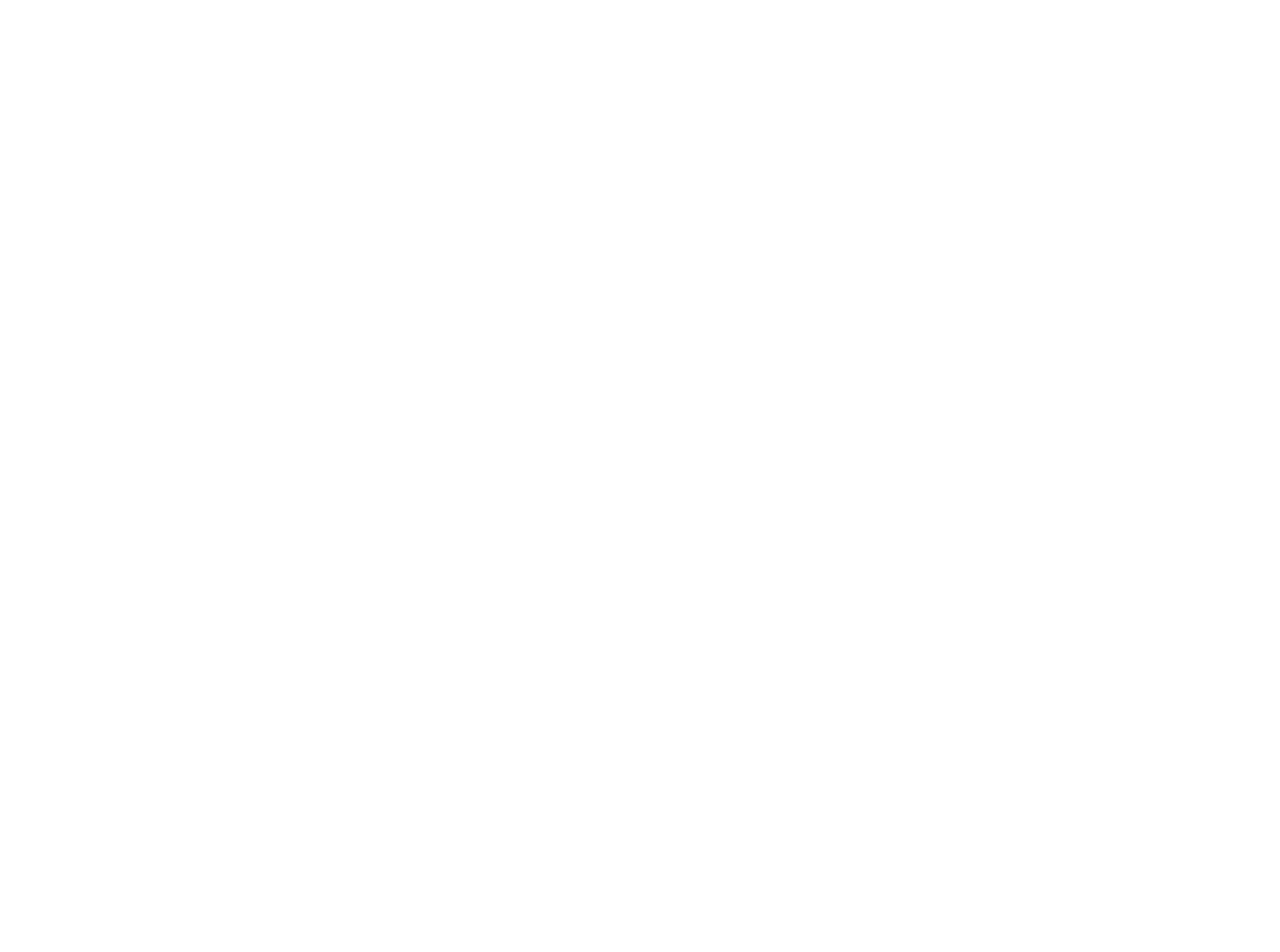
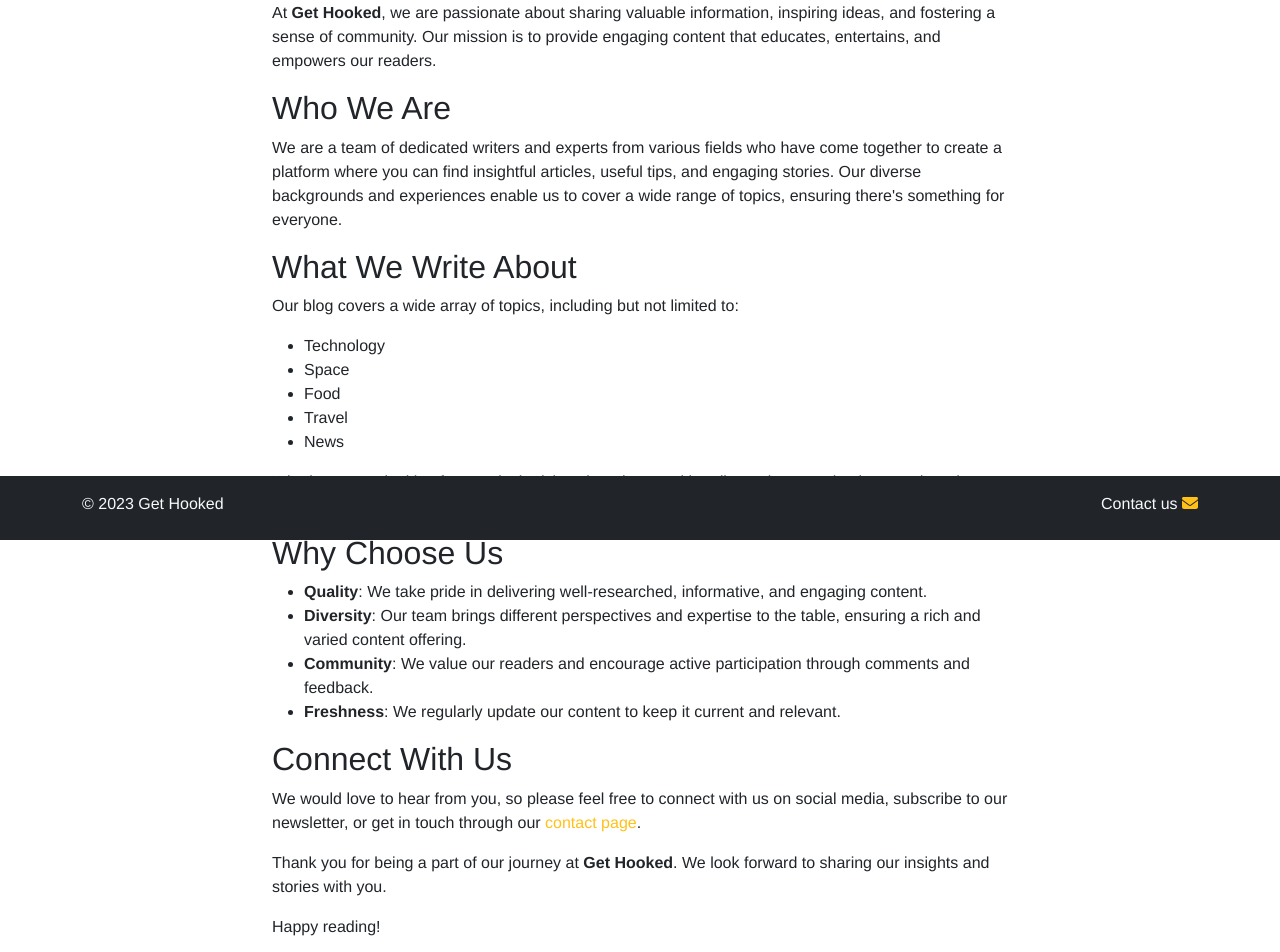
Before and after one commit to Pawankumar-shedage/Blog-App-Client-Side, a React (Vite) app: page /about in a window 1280 px wide. Before the commit this address had no page. Shown: the part 260-1212 px from the top of the page. Before the commit the page ends 800 px from the top, so only its background shows below. Built offline with nearby package versions, Linux system fonts and the light colour scheme.

Commit message:
About Page completed

```diff
--- a/src/App.jsx
+++ b/src/App.jsx
@@ -9,6 +9,7 @@
 import { UserProfile } from "./Components/UserProfile";
 import { PrivateRoute } from "./Components/PrivateRoute";
 import { ShowBlogs } from "./Components/ShowBlogs";
+import { About } from "./pages/About";
 
 function App() {
   return (
@@ -18,7 +19,9 @@
           <Route index element={<Home />}></Route>
           <Route path="/login" element={<Login />}></Route>
           <Route path="/register" element={<Register />}></Route>
+          <Route path="/about" element={<About />}></Route>
 
+          {/* Private Routes-- needs log in */}
           <Route path="/dashboard" element={<PrivateRoute />}>
             <Route path="blogPosts" element={<ShowBlogs />}></Route>
             <Route path="createPost" element={<CreatePost />}></Route>
--- a/src/Components/Footer.jsx
+++ b/src/Components/Footer.jsx
@@ -29,7 +29,7 @@
           <p>&copy; 2023 Get Hooked</p>
           &nbsp;
           <p>
-            Connect with us{" "}
+            Contact us{" "}
             <FontAwesomeIcon
               icon={faEnvelope}
               onClick={handleEmail}
--- a/src/Components/MyNavbar.jsx
+++ b/src/Components/MyNavbar.jsx
@@ -48,7 +48,7 @@
                 </Link>
               </li>
               <li className="nav-item">
-                <Link className="nav-link fw-semibold" to="/">
+                <Link className="nav-link fw-semibold" to="/about">
                   About
                 </Link>
               </li>
--- /dev/null
+++ b/src/pages/About.jsx
@@ -0,0 +1,110 @@
+/* eslint-disable react/no-unescaped-entities */
+import { Base } from "../Components/Base";
+
+export const About = () => {
+  const handleContact = () => {
+    const recipientMail = "pawankumarshedage@gmail.com";
+    const mailTo = `mailto:${recipientMail}`;
+
+    const gotoMail = window.open("", "_blank");
+    gotoMail.window.location.href = mailTo;
+
+    console.log("hel");
+  };
+  return (
+    <>
+      <Base>
+        <br />
+        <div className="container mb-5">
+          <div className="row">
+            <div className="col-md-8 offset-md-2">
+              <h1 className="text-center">About Us</h1>
+              <br />
+              <h4 className="text-center">
+                Welcome to <strong>Get Hooked</strong>!
+              </h4>
+
+              <h2 className="fw-light">Our Mission</h2>
+              <p>
+                At <strong>Get Hooked</strong>, we are passionate about sharing
+                valuable information, inspiring ideas, and fostering a sense of
+                community. Our mission is to provide engaging content that
+                educates, entertains, and empowers our readers.
+              </p>
+
+              <h2 className="fw-light">Who We Are</h2>
+              <p>
+                We are a team of dedicated writers and experts from various
+                fields who have come together to create a platform where you can
+                find insightful articles, useful tips, and engaging stories. Our
+                diverse backgrounds and experiences enable us to cover a wide
+                range of topics, ensuring there's something for everyone.
+              </p>
+
+              <h2 className="fw-light">What We Write About</h2>
+              <p className="fw-light">
+                Our blog covers a wide array of topics, including but not
+                limited to:
+              </p>
+              <ul>
+                <li>Technology</li>
+                <li>Space</li>
+                <li>Food</li>
+                <li>Travel</li>
+                <li>News</li>
+              </ul>
+              <p>
+                Whether you're looking for practical advice, thought-provoking
+                discussions, or simply a good read, we've got you covered.
+              </p>
+
+              <h2 className="fw-light">Why Choose Us</h2>
+              <ul>
+                <li>
+                  <strong>Quality</strong>: We take pride in delivering
+                  well-researched, informative, and engaging content.
+                </li>
+                <li>
+                  <strong>Diversity</strong>: Our team brings different
+                  perspectives and expertise to the table, ensuring a rich and
+                  varied content offering.
+                </li>
+                <li>
+                  <strong>Community</strong>: We value our readers and encourage
+                  active participation through comments and feedback.
+                </li>
+                <li>
+                  <strong>Freshness</strong>: We regularly update our content to
+                  keep it current and relevant.
+                </li>
+              </ul>
+
+              <h2 className="fw-light">Connect With Us</h2>
+              <p>
+                We would love to hear from you, so please feel free to connect
+                with us on social media, subscribe to our newsletter, or get in
+                touch through our{" "}
+                <a
+                  type="button"
+                  style={{ color: "#FFC017" }}
+                  onClick={handleContact}
+                >
+                  contact page
+                </a>
+                .
+              </p>
+
+              <p>
+                Thank you for being a part of our journey at{" "}
+                <strong>Get Hooked</strong>. We look forward to sharing our
+                insights and stories with you.
+              </p>
+
+              <p className="mb-5">Happy reading!</p>
+            </div>
+          </div>
+        </div>
+      </Base>
+    </>
+  );
+};
```
Also changed, not shown: src/assets/colorBoard.txt (added).
